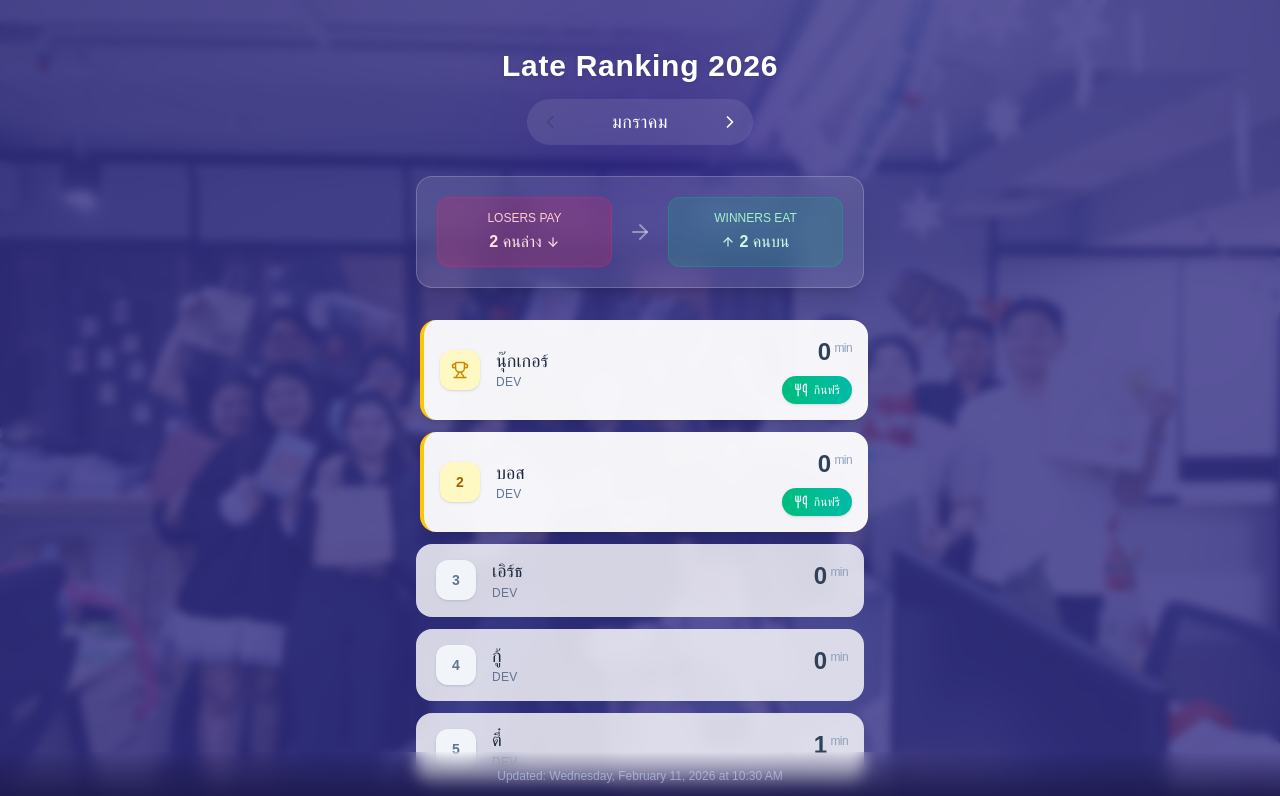
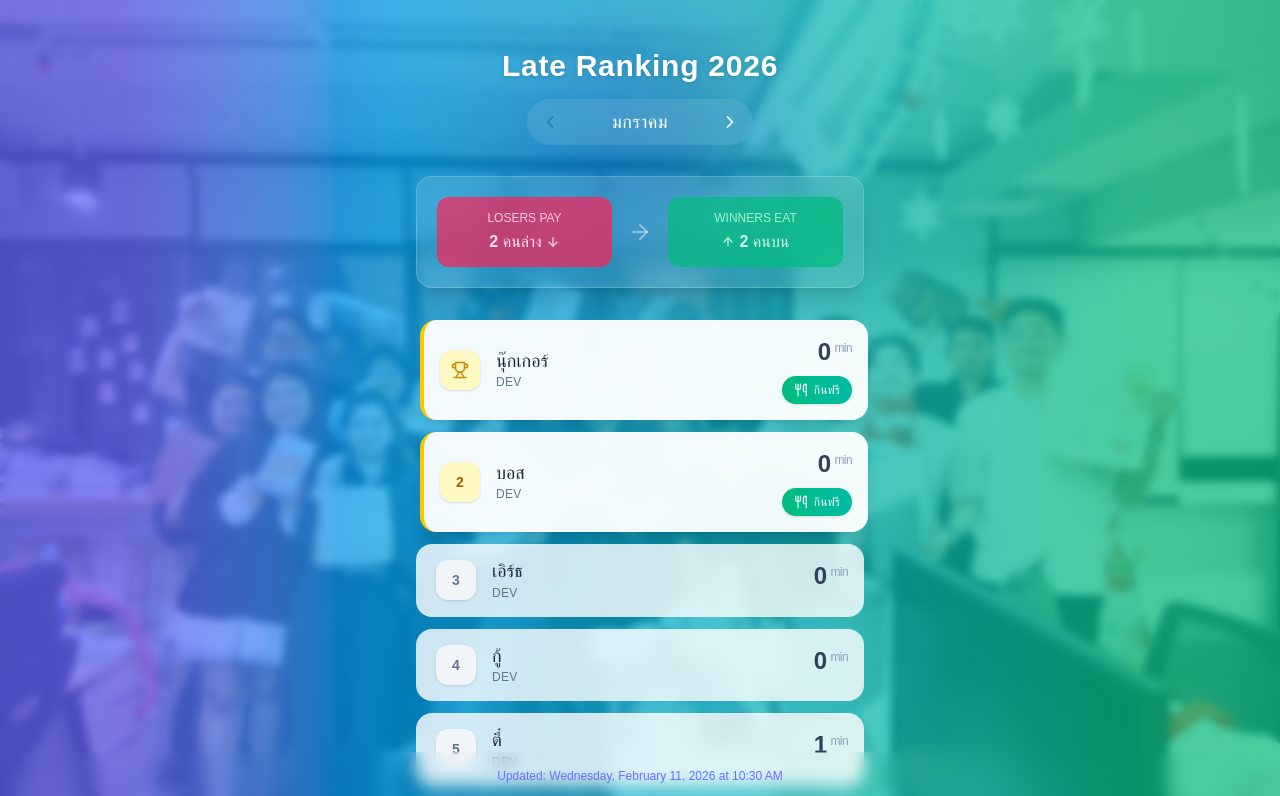
Before and after one commit to cn-cms-team/late-work, a React (Vite) app: page / in a window 1280 px wide. Shown: the top 796 px of the page. Built offline with nearby package versions, Linux system fonts and the light colour scheme; a web font is replaced by a local one.

Commit message:
fix: enhance background styles and update footer color in App component

```diff
--- a/src/App.tsx
+++ b/src/App.tsx
@@ -17,7 +17,7 @@ const App = () => {
         style={{ backgroundImage: `url(${teamPhoto})` }}
       />
       {/* Dark Overlay */}
-      <div className="fixed inset-0 -z-10 bg-indigo-900/80 backdrop-blur-xs" />
+      <div className="fixed inset-0 -z-10 backdrop-blur-xs bg-linear-to-r from-indigo-500/70 from-10% via-sky-500/70 via-30% to-emerald-500/70 to-90%" />
 
       <div className="max-w-md mx-auto relative">
         {/* Background glow effect */}
@@ -43,7 +43,7 @@ const App = () => {
         <EmployeeList employees={employees} loading={loading} />
 
         {/* Footer */}
-        <footer className="fixed bottom-0 left-0 w-full p-4 bg-linear-to-t from-indigo-950 to-transparent text-center text-xs text-indigo-200/60 backdrop-blur-sm">
+        <footer className="fixed bottom-0 left-0 w-full p-4 bg-linear-to-t from-indigo-550 to-transparent text-center text-xs text-indigo-500/90 backdrop-blur-sm">
           <p>Updated: {getLastUpdated()}</p>
         </footer>
       </div>
--- a/src/components/RuleCard.tsx
+++ b/src/components/RuleCard.tsx
@@ -5,7 +5,7 @@ export const RuleCard = memo(() => {
   return (
     <div className="bg-white/10 backdrop-blur-md rounded-2xl p-5 mb-8 border border-white/20 shadow-xl text-white">
       <div className="flex items-center justify-between gap-4">
-        <div className="flex flex-col items-center flex-1 p-3 bg-rose-500/20 rounded-xl border border-rose-500/30">
+        <div className="flex flex-col items-center flex-1 p-3 bg-rose-500/70 rounded-xl border border-rose-500/30">
           <span className="text-rose-200 text-xs font-light uppercase mb-1">Losers Pay</span>
           <div className="flex items-center gap-1 font-bold text-rose-100">
             <span>2 คนล่าง</span>
@@ -17,7 +17,7 @@ export const RuleCard = memo(() => {
           <ArrowDown size={24} className="-rotate-90" />
         </div>
 
-        <div className="flex flex-col items-center flex-1 p-3 bg-emerald-500/20 rounded-xl border border-emerald-500/30">
+        <div className="flex flex-col items-center flex-1 p-3 bg-emerald-500/70 rounded-xl border border-emerald-500/30">
           <span className="text-emerald-200 text-xs font-light uppercase mb-1">Winners Eat</span>
           <div className="flex items-center gap-1 font-bold text-emerald-100">
             <ArrowDown size={14} className="rotate-180" />
```
